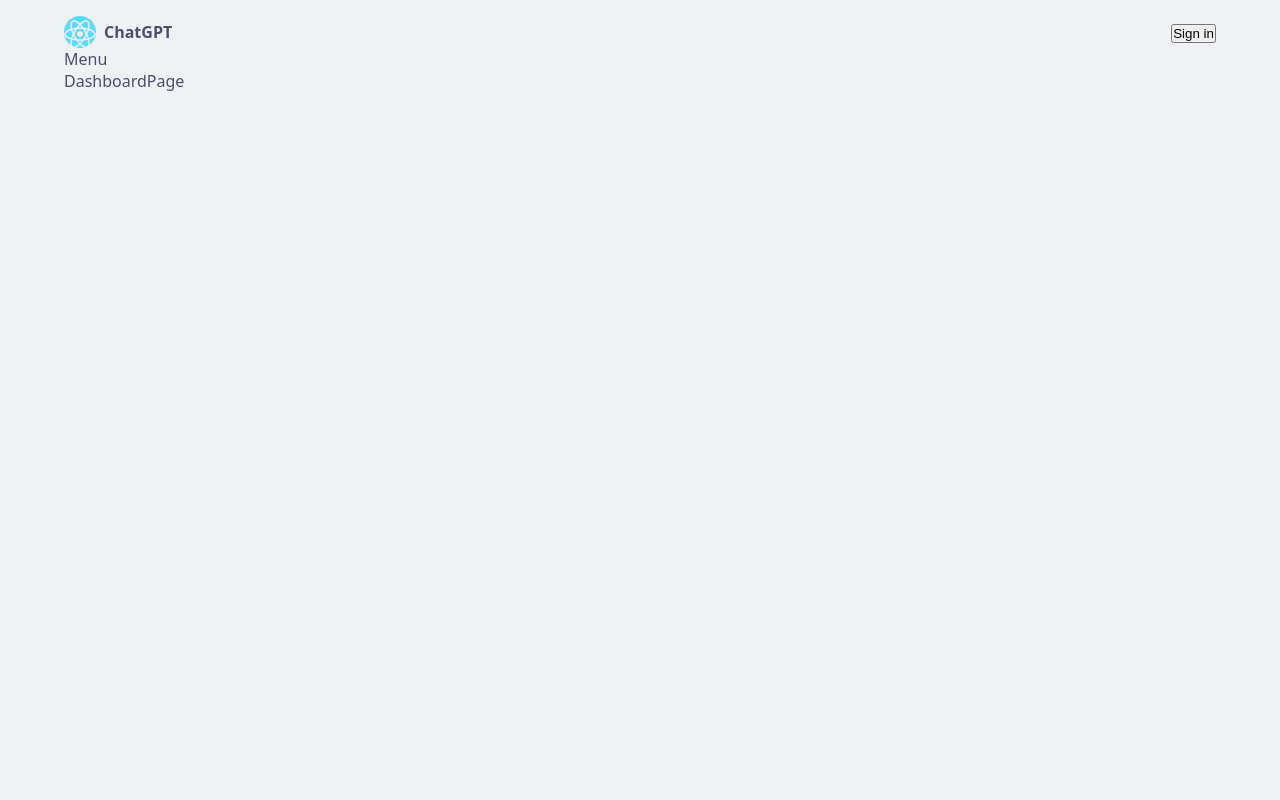
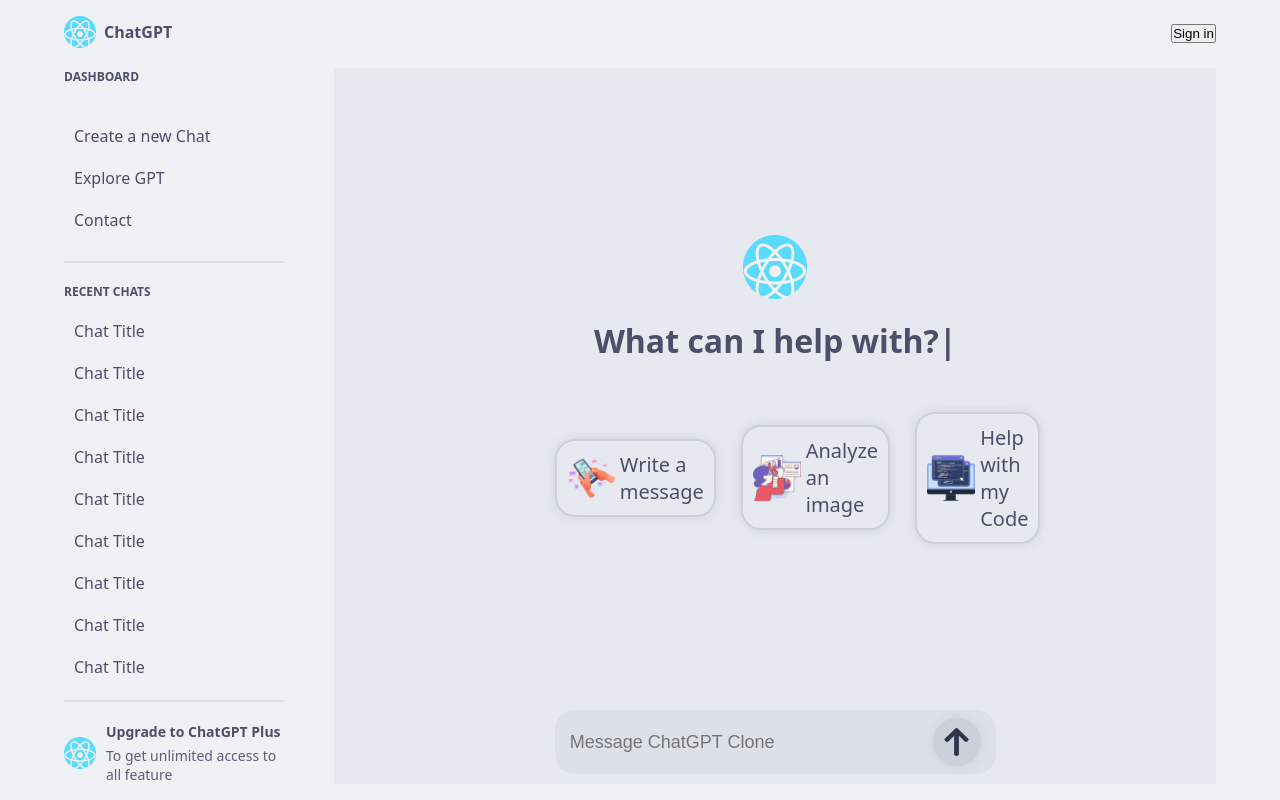
Before and after one commit to Liu-Hong-Wei/chatgpt-clone, a React (Vite) app: page /dashboard in a window 1280 px wide. Built offline with nearby package versions, Linux system fonts and the light colour scheme; no server answers.

Commit message:
feat: disign dashboard layout

```diff
--- /dev/null
+++ b/src/components/chatList/ChatList.jsx
@@ -0,0 +1,37 @@
+import { Link } from "react-router-dom";
+import "./chatList.css";
+
+const ChatList = () => {
+  return (
+    <div className="chatList">
+      <span className="title">DASHBOARD</span>
+      <Link to="/dashboard"></Link>
+      <Link to="/">Create a new Chat</Link>
+      <Link to="/">Explore GPT</Link>
+      <Link to="/">Contact</Link>
+      <hr />
+      <span className="title">RECENT CHATS</span>
+      <div className="list">
+        <Link to="/">Chat Title</Link>
+        <Link to="/">Chat Title</Link>
+        <Link to="/">Chat Title</Link>
+        <Link to="/">Chat Title</Link>
+        <Link to="/">Chat Title</Link>
+        <Link to="/">Chat Title</Link>
+        <Link to="/">Chat Title</Link>
+        <Link to="/">Chat Title</Link>
+        <Link to="/">Chat Title</Link>
+      </div>
+      <hr />
+      <div className="upgrade">
+        <img src="/logo.png" alt="" />
+        <div className="texts">
+          <span>Upgrade to ChatGPT Plus</span>
+          <span>To get unlimited access to all feature</span>
+        </div>
+      </div>
+    </div>
+  );
+};
+
+export default ChatList;
--- /dev/null
+++ b/src/components/chatList/chatList.css
@@ -0,0 +1,69 @@
+.chatList {
+  display: flex;
+  flex-direction: column;
+  height: 100%;
+
+  .title {
+    font-weight: 600;
+    font-size: 12px;
+    margin-bottom: 10px;
+  }
+
+  .list {
+    flex: 1;
+    display: flex;
+    flex-direction: column;
+    overflow-y: auto;
+  }
+
+  a {
+    padding: 10px;
+    border-radius: 10px;
+
+    &:hover {
+      background-color: #8839ef;
+      opacity: 0.8;
+      color: #e6e9ef;
+    }
+  }
+
+  .upgrade {
+    margin-top: auto;
+    display: flex;
+    align-items: center;
+    gap: 10px;
+    font-size: 14px;
+
+    img {
+      width: 32px;
+      height: 32px;
+    }
+
+    .texts {
+      display: flex;
+      flex-direction: column;
+      font-weight: 600;
+      gap: 5px;
+
+      span {
+        &:first-child {
+          font-weight: 800;
+          color: #4c4f69;
+        }
+        &:last-child {
+          font-weight: 400;
+          color: #5c5f77;
+        }
+      }
+    }
+  }
+
+  hr {
+    border: none;
+    height: 2px;
+    background-color: #3c404b;
+    opacity: 0.1;
+    border-radius: 5px;
+    margin: 20px 0;
+  }
+}
--- a/src/layouts/dashboardLayout/DashboardLayout.jsx
+++ b/src/layouts/dashboardLayout/DashboardLayout.jsx
@@ -2,6 +2,7 @@
 import "./dashboardLayout.css";
 import { useAuth } from "@clerk/clerk-react";
 import { useEffect, useId } from "react";
+import ChatList from "../../components/chatList/ChatList";
 
 const DashboardLayout = () => {
   const { userId, isLoaded } = useAuth();
@@ -19,7 +20,7 @@
   }
   return (
     <div className="dashboardLayout">
-      <div className="menu">Menu</div>
+      <div className="menu"><ChatList></ChatList></div>
       <div className="content">
         <Outlet />
       </div>
--- a/src/layouts/dashboardLayout/dashboardLayout.css
+++ b/src/layouts/dashboardLayout/dashboardLayout.css
@@ -0,0 +1,15 @@
+.dashboardLayout {
+  display: flex;
+  gap: 50px;
+  padding-top: 20px;
+  height: 100%;
+
+  .menu {
+    flex: 1;
+  }
+
+  .content {
+    flex: 4;
+    background-color: #e6e9ef;
+  }
+}
--- a/src/routes/dashboardPage/DashboardPage.jsx
+++ b/src/routes/dashboardPage/DashboardPage.jsx
@@ -1,9 +1,53 @@
-import './dashboardPage.css'
+import { TypeAnimation } from "react-type-animation";
+import "./dashboardPage.css";
 
 const DashboardPage = () => {
   return (
-    <div className='dashboardPage'>DashboardPage</div>
-  )
-}
+    <>
+      <div className="dashboardPage">
+        <div className="texts">
+          <div className="logo">
+            <img src="/logo.png" alt="" />
+            <TypeAnimation
+              sequence={[
+                3000,
+                "What can I help with?",
+                3000,
+                "The ChatGPT Clone",
+              ]}
+              wrapper="h1"
+              speed={50}
+              repeat={Infinity}
+              cursor={true}
+              omitDeletionAnimation={true}
+            />
+          </div>
+          <div className="options">
+            <div className="option">
+              <img src="/chat.png" alt="" />
+              <span>Write a message</span>
+            </div>
+            <div className="option">
+              <img src="/image.png" alt="" />
+              <span>Analyze an image</span>
+            </div>
+            <div className="option">
+              <img src="/code.png" alt="" />
+              <span>Help with my Code</span>
+            </div>
+          </div>
+        </div>
+        <div className="formContainer">
+          <form action="">
+            <input type="text" placeholder="Message ChatGPT Clone" />
+            <button>
+              <img src="arrow.png" alt="" />
+            </button>
+          </form>
+        </div>
+      </div>
+    </>
+  );
+};
 
-export default DashboardPage
+export default DashboardPage;
--- a/src/routes/dashboardPage/dashboardPage.css
+++ b/src/routes/dashboardPage/dashboardPage.css
@@ -0,0 +1,122 @@
+.dashboardPage {
+  height: 100%;
+  display: flex;
+  flex-direction: column;
+  align-items: center;
+
+  .texts {
+    flex: 1;
+    display: flex;
+    flex-direction: column;
+    align-items: center;
+    justify-content: center;
+    width: 50%;
+    gap: 50px;
+
+    .logo {
+      display: flex;
+      flex-direction: column;
+      align-items: center;
+      gap: 20px;
+
+      img {
+        width: 64px;
+        height: 64px;
+      }
+
+      h1 {
+        font-size: 32px;
+      }
+    }
+
+    .options {
+      user-select: none;
+      width: 100%;
+      display: flex;
+      align-items: center;
+      justify-content: space-between;
+      gap: 25px;
+
+      .option {
+        flex: 1;
+        display: flex;
+        align-items: center;
+        padding: 10px;
+        font-size: 20px;
+        border: 2px solid #ccd0da;
+        border-radius: 20px;
+        box-shadow: 0 0 10px #ccd0da;
+        gap: 5px;
+
+        &:hover {
+          cursor: pointer;
+          background-color: #dce0e8;
+        }
+
+        img {
+          width: 48px;
+          height: 48px;
+        }
+      }
+    }
+  }
+
+  .formContainer {
+    user-select: none;
+    margin-top: auto;
+    width: 50%;
+    max-height: 256px;
+    padding: 8px 15px;
+    background-color: #dce0e8;
+    border-radius: 20px;
+    margin-bottom: 10px;
+
+    form {
+      width: 100%;
+      height: 100%;
+      display: flex;
+      gap: 20px;
+      align-items: center;
+      justify-content: space-between;
+
+      input {
+        flex: 1;
+        height: 100%;
+        border: none;
+        outline: none;
+        background: none;
+        font-size: 18px;
+        font-weight: 500;
+        color: #4c4f69;
+      }
+
+      button {
+        display: flex;
+        justify-content: center;
+        align-items: center;
+        border: none;
+        background: #ccd0da;
+        border-radius: 50%;
+        box-shadow: 0 0 10px #ccd0da;
+        width: 48px;
+        height: 48px;
+
+        &:hover {
+          cursor: pointer;
+          background: #7287fd;
+          transition: all 300ms linear;
+          box-shadow: 0 0 10px #7287fd;
+          img {
+            filter: invert(1);
+          }
+        }
+
+        img {
+          width: 60%;
+          height: 60%;
+          object-fit: contain;
+        }
+      }
+    }
+  }
+}
--- a/src/routes/homepage/homepage.css
+++ b/src/routes/homepage/homepage.css
@@ -54,7 +54,7 @@
         -webkit-transition: background-color 200ms linear;
         -ms-transition: background-color 200ms linear;
         transition: all 200ms linear;
-        background-color: #1e66f5;
+        background-color: #8839ef;
       }
     }
   }
```
